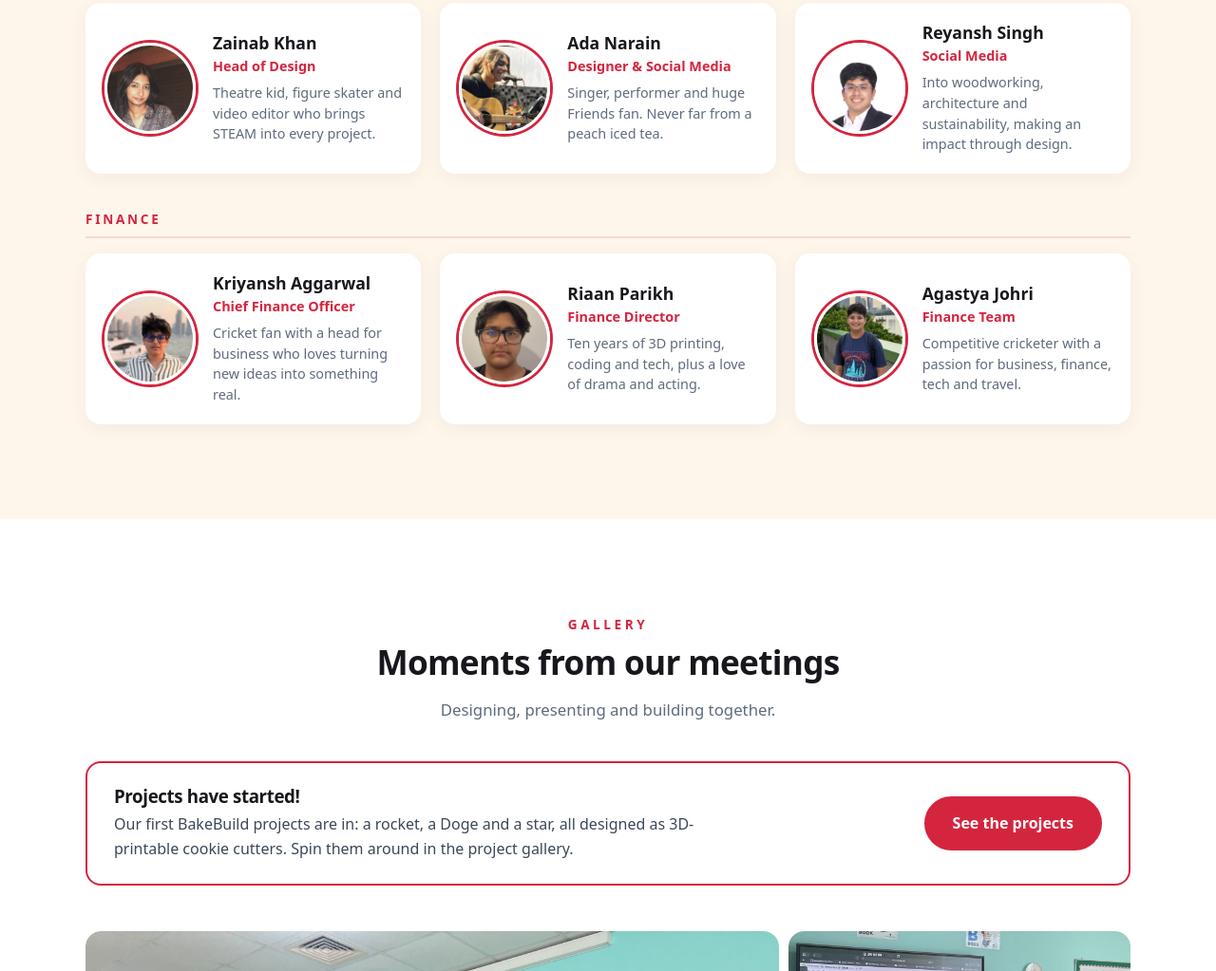
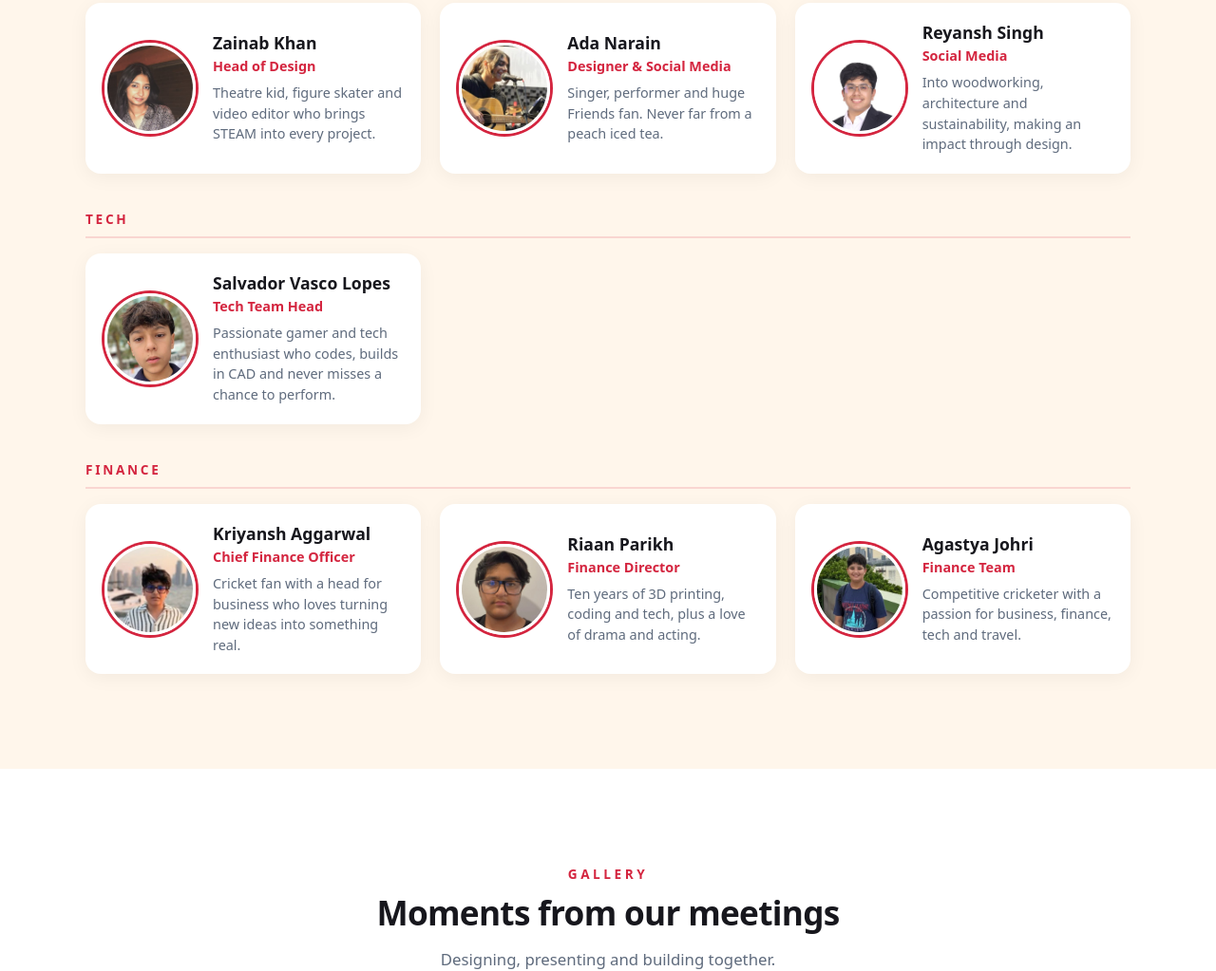
Before and after one commit to Innovate-DIAB/website-hackclub, a plain HTML site: page index.html in a window 1280 px wide. Shown: the part 6879-7902 px from the top of the page at 95% size. Drawn offline with Linux system fonts and the light colour scheme; a web font is replaced by a local one.

Commit message:
Add Tech team with Salvador Vasco Lopes
Co-Authored-By: Claude Sonnet 5.5 <noreply@anthropic.com>

```diff
--- a/index.html
+++ b/index.html
@@ -272,6 +272,19 @@
         </div>
       </div>
       <div class="crew-group fade-in">
+        <h3 class="crew-label">Tech</h3>
+        <div class="crew">
+          <div class="crew-card">
+            <img src="images/team/salvador.jpg" alt="Salvador Vasco Lopes" class="crew-photo" width="96" height="96" loading="lazy">
+            <div>
+              <h4>Salvador Vasco Lopes</h4>
+              <p class="role">Tech Team Head</p>
+              <p class="crew-bio">Passionate gamer and tech enthusiast who codes, builds in CAD and never misses a chance to perform.</p>
+            </div>
+          </div>
+        </div>
+      </div>
+      <div class="crew-group fade-in">
         <h3 class="crew-label">Finance</h3>
         <div class="crew">
           <div class="crew-card">
```
Also changed, not shown: images/team/salvador.jpg (added).
